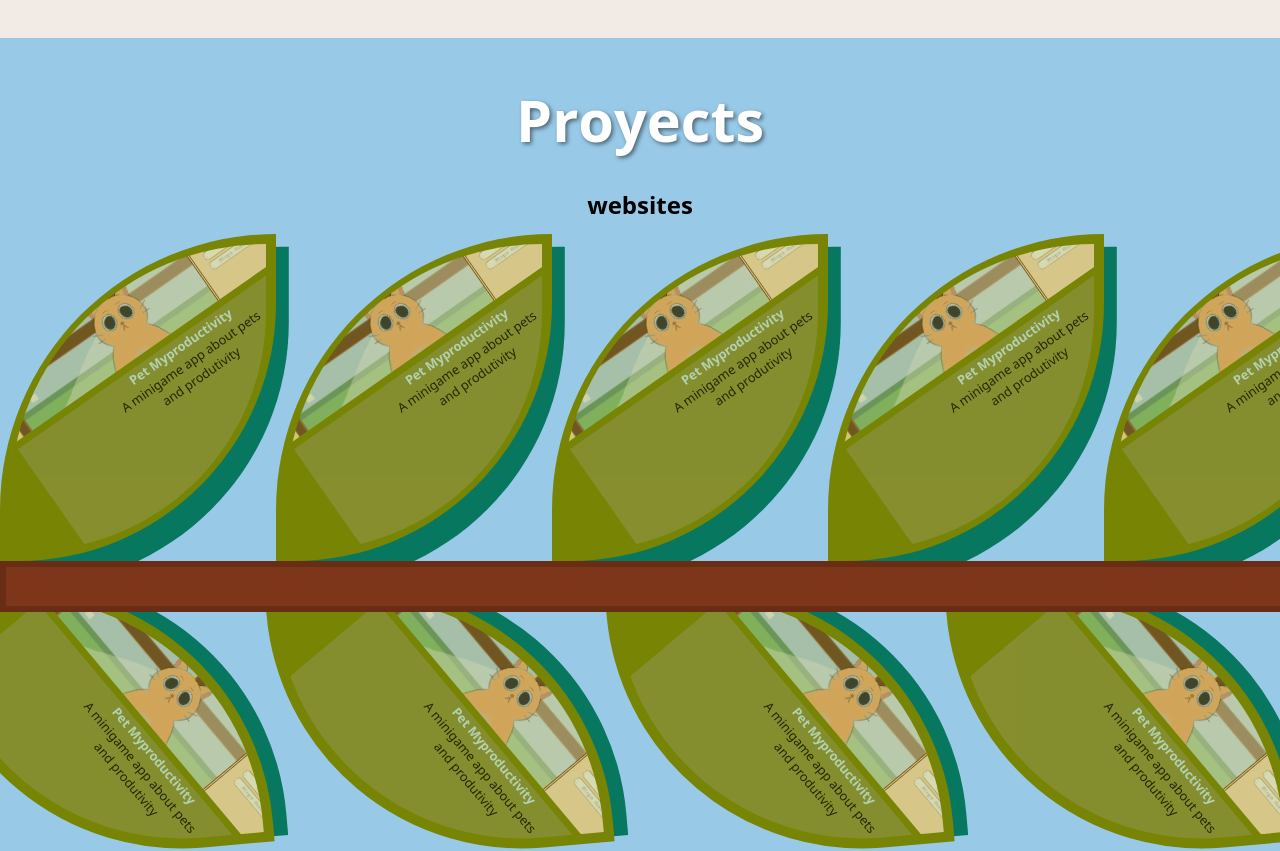
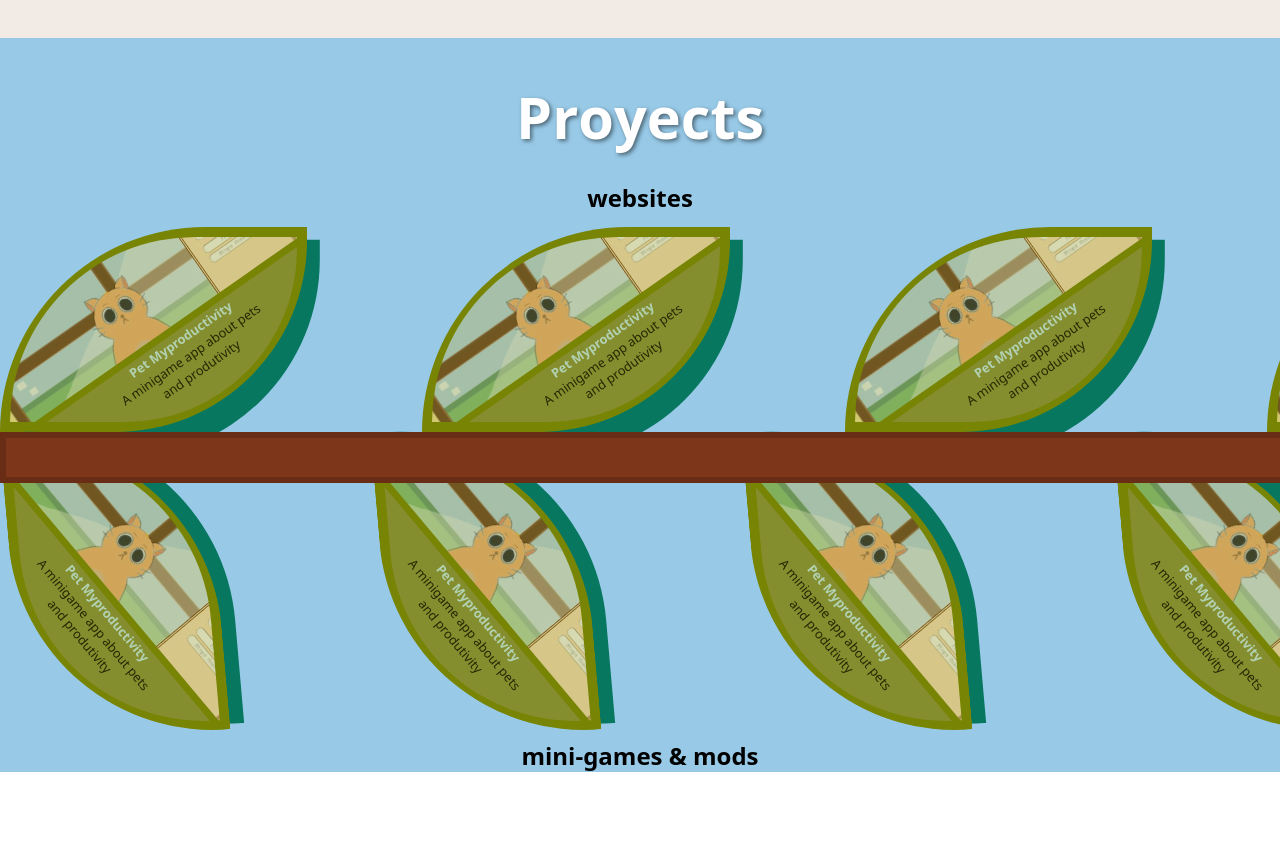
Before and after one commit to MelanieRD/PortafolioIdea2, a React (Vite) app: page / in a window 1280 px wide. Shown: the part 720-1571 px from the top of the page. After the commit the page ends 1492 px from the top, so only its background shows below. Built offline with nearby package versions, Linux system fonts and the light colour scheme.

Commit message:
--allow-emptyflag

```diff
--- a/src/components/Leaves/Leaves.css
+++ b/src/components/Leaves/Leaves.css
@@ -1,12 +1,13 @@
 .upLeaves {
   display: flex;
-  min-width: 10vw;
-  min-height: 6vw;
+  width: 24vw;
+  height: 16vw;
   background-color: #788403;
   border: #788403 solid 0.8vw;
   /* box-shadow: 0 0 1vw 0.1vw #36a2c4; */
   box-shadow: 0.5vw 1.5vw 0vw 0.5vw #08775f;
   border-radius: 30vw 0 28vw 0vw;
+  margin-right: 9vw;
 
   overflow: hidden;
   transform-origin: bottom;
@@ -16,21 +17,20 @@
 
 .downLeaves {
   display: flex;
-  /* width: 24vw;
-  height: 16vw; */
-  min-width: 10vw;
-  min-height: 6vw;
-  margin-right: 5vw;
+  width: 24vw;
+  height: 16vw;
   background-color: #788403;
   border: #788403 solid 0.8vw;
   /* box-shadow: 0 0 1vw 0.1vw #36a2c4; */
   box-shadow: -0.5vw -1vw 0vw 0.1vw #08775f;
   border-radius: 20vw 0vw 20vw 0vw;
   rotate: 85deg;
-  translate: -3vw -4.5vw;
+  translate: -3vw -0vw;
+  margin-bottom: 3vw;
+  margin-right: 5vw;
 
   overflow: hidden;
-flex-shrink: 0;
+  flex-shrink: 0;
   z-index: -1;
 }
 
@@ -70,6 +70,7 @@ flex-shrink: 0;
 
 .downLeave {
   flex: 1.5;
+
   justify-content: center;
 }
 
@@ -99,7 +100,7 @@ flex-shrink: 0;
     width: 48vw;
     height: 32vw;
 
-    translate: -3vw -1.5vw;
+    translate: -3vw -0.5vw;
   }
   .leaveContainer {
     width: 44vw;
--- a/src/pages/Proyects/Proyects.jsx
+++ b/src/pages/Proyects/Proyects.jsx
@@ -47,8 +47,8 @@ export const Proyects = () => {
           <Leaves TypeLeaves={"upLeaves"} />
           <Leaves TypeLeaves={"upLeaves"} />
           <Leaves TypeLeaves={"upLeaves"} />
-          <Leaves TypeLeaves={"upLeaves"} />
-          <Leaves TypeLeaves={"upLeaves"} />
+
+
 
 
           </div>
--- a/src/pages/Proyects/proyects.css
+++ b/src/pages/Proyects/proyects.css
@@ -11,7 +11,7 @@
 .titleProyects {
   font-size: 3vw;
   color: white;
-  margin: 1rem;
+  margin: 1vw;
   text-shadow: 2px 2px 4px rgba(0, 0, 0, 0.5);
 
   padding-top: 2vw;
@@ -20,7 +20,8 @@
 
 .branchContainer {
   display: flex;
-  width: 200vh;
+  /* width: 200vh; */
+  width: 200vw;
   flex: 1;
   flex-direction: column;
   padding-top: 1vw;
@@ -55,15 +56,19 @@
   justify-content: flex-end;
   flex-direction: column;
   z-index: 5;
+
+  /*Para el scroll hice esto grandisimo XD*/
+  width: 250vw;
 }
 
 .trunk {
   display: flex;
-  width: 250vw;
+  width: 140vw;
   height: 4vw;
   border-radius: 0vw 0vw 10vw 0;
   border: #692d15 0.5vw solid;
   background-color: #7e361a;
+
 
   justify-content: flex-end;
 }
@@ -100,6 +105,7 @@
 
   .trunk {
     height: 8vw;
+    width: 240vw;
     border: #692d15 1vw solid;
   }
 
```
